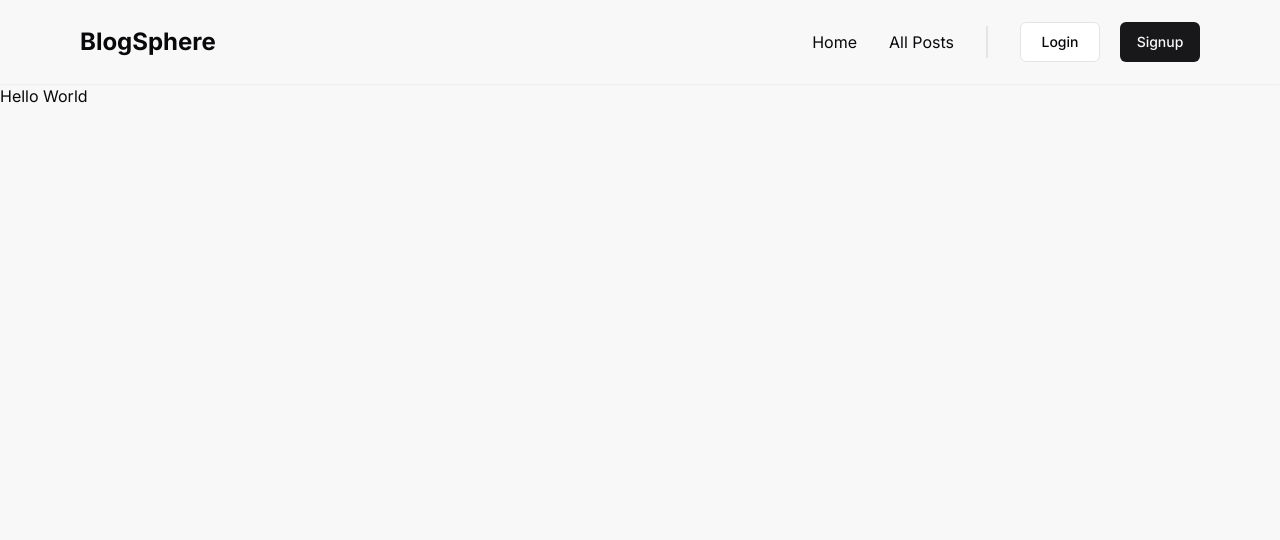
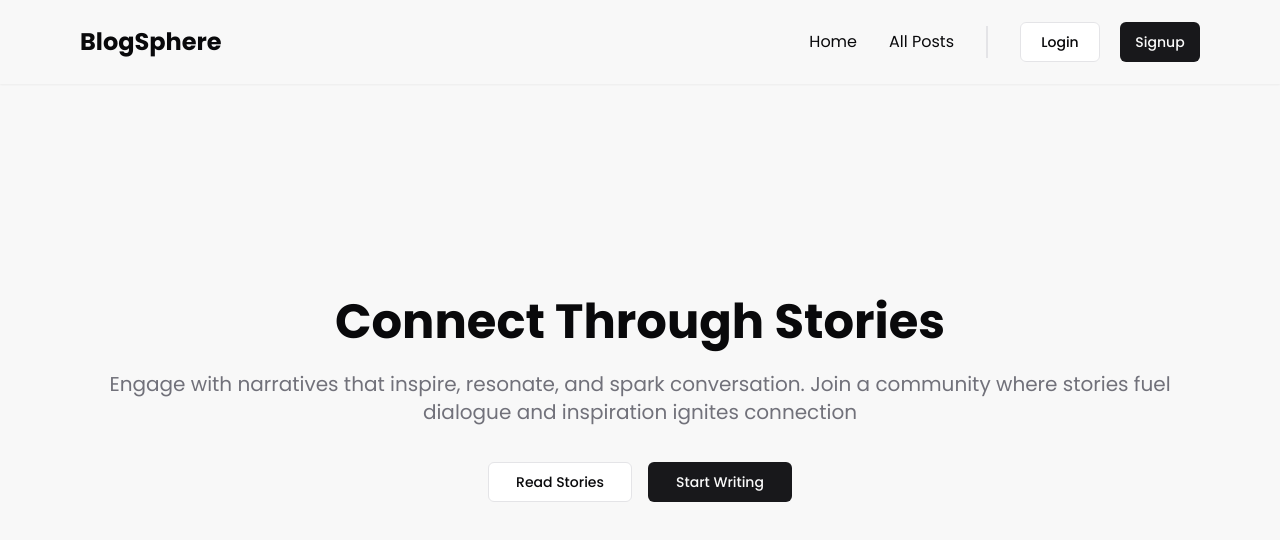
Before and after one commit to AbeeraTahir/blog-sphere, a Next.js app: page / in a window 1280 px wide. Shown: the top 540 px of the page. Built offline with nearby package versions, Linux system fonts and the light colour scheme; no server answers.

Commit message:
feat(homepage): add hero section

```diff
--- a/src/app/(root)/page.tsx
+++ b/src/app/(root)/page.tsx
@@ -1,11 +1,26 @@
 "use client";
 
-import axios from "axios";
+import { Button } from "@/components/ui/button";
 
 export default function Home() {
   return (
-    <div>
-      <h1>Hello World</h1>
+    <div className="mx-auto w-full max-w-screen-xl">
+      <div className="h-screen flex justify-center items-center text-center flex-col gap-6 px-5 md:px-20 pt-20 sm:pt-0">
+        <h1 className="font-extrabold text-3xl sm:text-5xl">
+          Connect Through Stories
+        </h1>
+        <h2 className="text-lg sm:text-xl text-muted-foreground">
+          Engage with narratives that inspire, resonate, and spark conversation.
+          Join a community where stories fuel dialogue and inspiration ignites
+          connection
+        </h2>
+        <div className="flex sm:flex-row flex-col items-center gap-4 mt-3">
+          <Button variant={"outline"} className="w-36">
+            Read Stories
+          </Button>
+          <Button className="w-36">Start Writing</Button>
+        </div>
+      </div>
     </div>
   );
 }
--- a/src/app/globals.css
+++ b/src/app/globals.css
@@ -1,6 +1,17 @@
 @tailwind base;
 @tailwind components;
 @tailwind utilities;
+
+* {
+  list-style: none;
+  padding: 0;
+  margin: 0;
+  scroll-behavior: smooth;
+}
+
+body {
+  font-family: var(--font-poppins);
+}
 
 @layer base {
   :root {
--- a/src/app/layout.tsx
+++ b/src/app/layout.tsx
@@ -1,9 +1,13 @@
 import type { Metadata } from "next";
-import { Inter } from "next/font/google";
+import { Poppins } from "next/font/google";
 import "./globals.css";
 import { Toaster } from "@/components/ui/toaster";
 
-const inter = Inter({ subsets: ["latin"] });
+const poppins = Poppins({
+  subsets: ["latin"],
+  weight: ["400", "500", "600", "700"],
+  variable: "--font-poppins",
+});
 
 export const metadata: Metadata = {
   title: "Create Next App",
@@ -17,7 +21,7 @@ export default function RootLayout({
 }) {
   return (
     <html lang="en">
-      <body className={`${inter.className} bg-[#f8f8f8]`}>
+      <body className={`${poppins.variable} bg-[#f8f8f8]`}>
         {children}
         <Toaster />
       </body>
--- a/src/components/Navbar.tsx
+++ b/src/components/Navbar.tsx
@@ -56,6 +56,7 @@ const Navbar = () => {
   };
 
   return (
+    <header className="w-full fixed top-0 z-10">
       <nav className="flex justify-between px-20 py-6 items-center shadow-sm">
         <div className="text-[1.5rem] font-bold">BlogSphere</div>
         <div className="flex items-center gap-8 h-8">
@@ -100,6 +101,7 @@ const Navbar = () => {
           )}
         </div>
       </nav>
+    </header>
   );
 };
 
```
Lines whose indentation alone changed are shown as unchanged.
